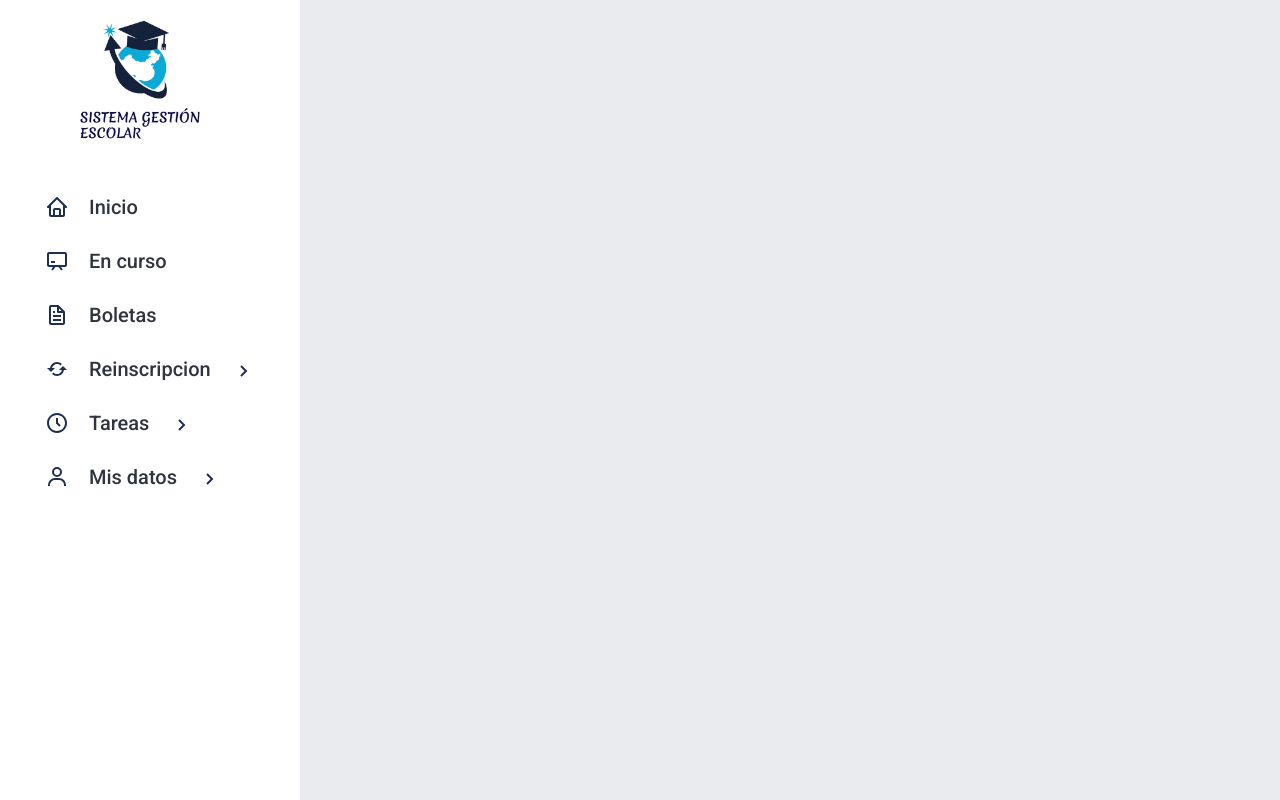
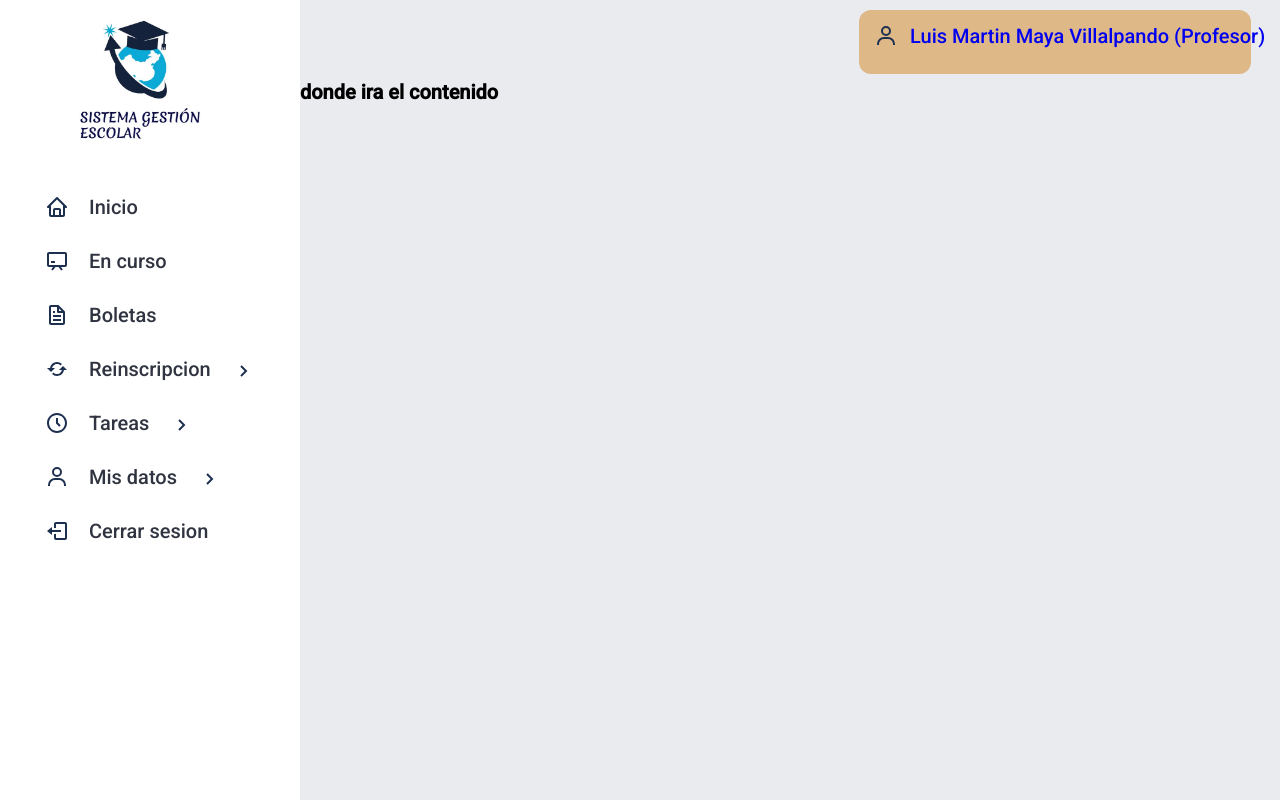
Before and after one commit to LuisMartinRX20/SGER, a PHP site: page /PHP/menu.php in a window 1280 px wide. Run offline with PHP 8.4, Linux system fonts and the light colour scheme.

Commit message:
Agregado etiqueta flotante al header  y cerrar sesion al menu

```diff
--- a/CSS/estilos-menu.css
+++ b/CSS/estilos-menu.css
@@ -10,8 +10,12 @@
 body{
     background: #eaebef;
     font-family: 'Roboto', sans-serif;
-    display: flex;
+    display: grid;
+    grid-template-columns: 300px auto;
+    grid-template-rows: 10% auto;
 }
+
+
 
 .logo_menu{
     height: 180px;
@@ -30,6 +34,7 @@ body{
     width: 300px;
     overflow-y: scroll;
     background: #fff;
+    grid-row: 1/ span 2;
 }
 
 .nav_link{
@@ -103,3 +108,32 @@ body{
 .list_inside{
     border-left: 2px solid #303440;
 }
+
+/* Estilos para el div con el header */
+
+.fondo_header{
+    background: burlywood;
+    min-width: 40%;
+    max-width: 50%;
+    height: 80%;
+    margin-top: 10px;
+    margin-bottom: 10px;
+    margin-right: 3%;
+    border-radius: 12px 12px 12px 12px;
+    float: right;
+}
+
+.icon_header{
+    margin-top: 3.5%;
+    margin-left: 4%;
+    margin-right: 3%;
+}
+.content_header{
+    position: absolute;
+    margin-top: 14px;
+
+    text-decoration: none;
+
+}
+
+/* Estilos para el contenedor del contenido */
--- a/PHP/menu.php
+++ b/PHP/menu.php
@@ -114,11 +114,28 @@
 
             </li>
 
+            <li class="list_item">
+                <div class="list_button">
+                    <img src="../ICONS/cerrrar-sesion.svg" class="list_img">
+                    <a href="#" class="nav_link ">Cerrar sesion</a>
+                </div>
+            </li>
+
 
         </ul>
     </nav>
 
+    <div class="header">
+        <div class="fondo_header">
+        <img src="../ICONS/usuario.svg" class="icon_header">
+        <a href="#" class="content_header">Luis Martin Maya Villalpando (Profesor)</a>
+        </div>
+    </div>
+
     <div>
+        <h1>
+            donde ira el contenido
+        </h1>
     </div>
 
     <script src="../JS/funcion-menu.js"></script>
```
Also changed, not shown: ICONS/cerrrar-sesion.svg (added).
